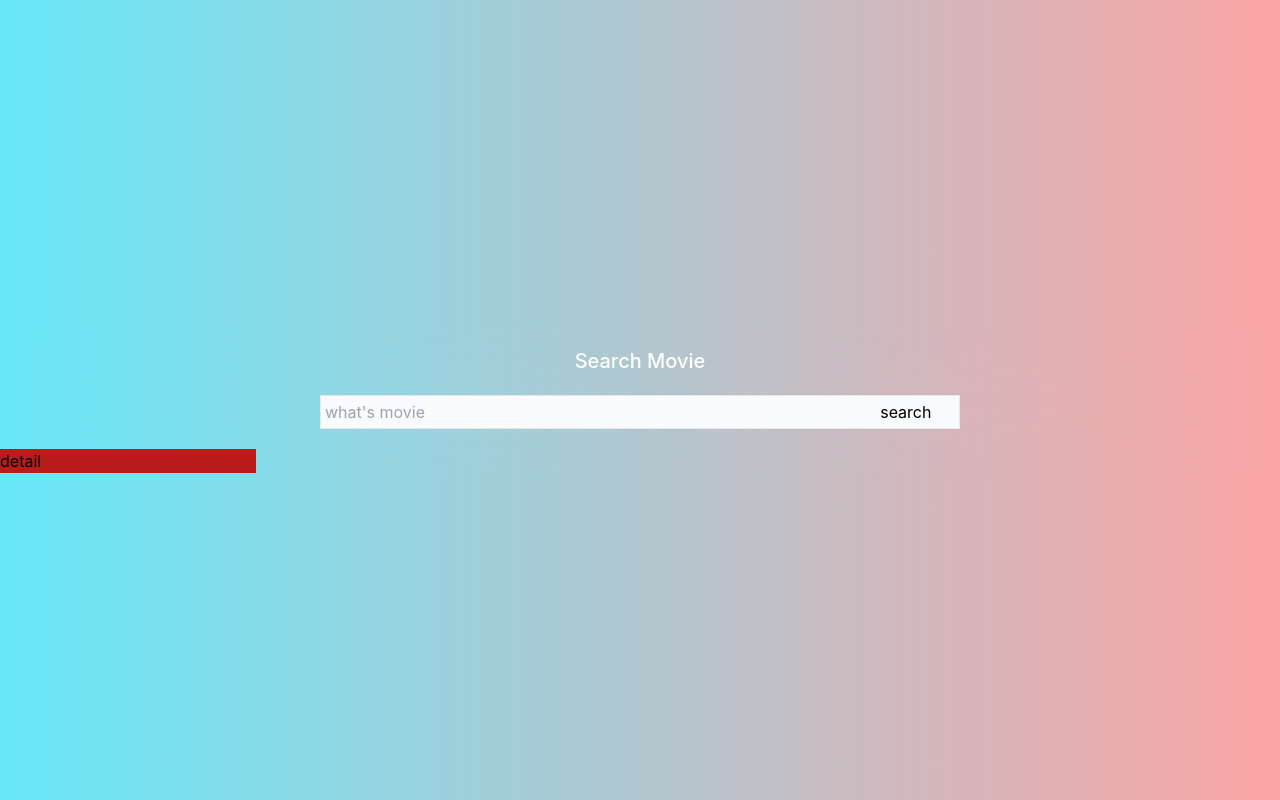
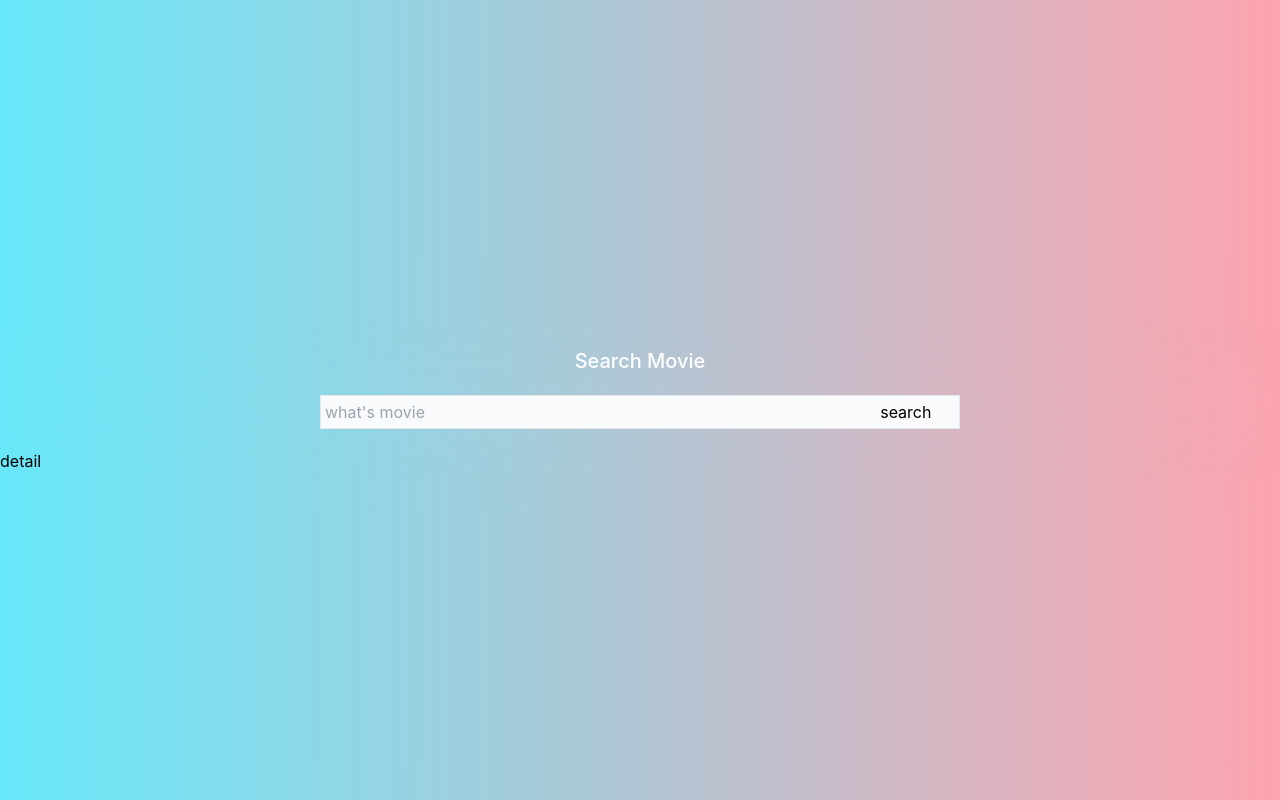
Before and after one commit to albaehaki/search-movie, a React (Create React App) app: page /detail in a window 1280 px wide. Built offline with nearby package versions, Linux system fonts and the light colour scheme.

Commit message:
new look

```diff
--- a/src/App.tsx
+++ b/src/App.tsx
@@ -49,7 +49,7 @@ function App() {
   return (
     //style={users ? { backgroundImage: `url(${users[0].Poster})` } : { backgroundColor: 'rgb(203 213 225)' }}
 
-    <div className="flex bg-cover h-screen bg-gradient-to-r from-cyan-300 to-red-300">
+    <div className="flex bg-cover h-screen bg-gradient-to-r from-cyan-300 to-rose-300">
       <div className='m-auto flex-col  w-screen backdrop-blur-2xl'>
         <div className='flex pt-5 pb-5'>
           <h1 className='text-xl font-medium m-auto invert'>Search Movie</h1>
--- a/src/Card/Card.tsx
+++ b/src/Card/Card.tsx
@@ -1,6 +1,7 @@
 import React from 'react';
 import img from "../1.jpg";
 import { useEffect, useState } from 'react';
+import { Link } from 'react-router-dom';
 
 
 export const Card: React.FunctionComponent<any> = ({ items }: any) => {
@@ -17,9 +18,10 @@ export const Card: React.FunctionComponent<any> = ({ items }: any) => {
             {items ? items.map((m: any, i: number) => {
                 return (
                     <div style={{ backgroundImage: `url(${m.Poster})` }} key={i} className=" col-span-1">
-                        <div className='flex flex-col px-5 pb-3 pt-5 backdrop-blur-lg h-full backdrop-brightness-50'>
+                        <div className='flex flex-col hover:p-1 px-5 pb-3 pt-5 backdrop-blur-lg h-full backdrop-brightness-[80%]'>
                             <img className='h-[250px]  m-auto' src={m.Poster} alt="" />
-                            <p className='invert-[100%] font-normal'>{m.Title}</p>
+                            <p className='mix-blend-difference font-medium'>{m.Title}</p>
+                            <Link className='absolute hover:backdrop-blur-sm hover:backdrop-brightness-[80%]  px-2 py-1  m-auto left-[50%] top-[50%] translate-x-[-50%] translate-y-[-50%] invert mix-blend-difference font-bold' to="detail">Detail</Link>
                         </div>
                     </div>)
             }) : <p className='invert flex font-medium m-auto col-span-full'>Tidak di temukan</p>}
--- a/src/detail/Detail.tsx
+++ b/src/detail/Detail.tsx
@@ -1,8 +1,8 @@
 import React from 'react';
 
-export const Detail: React.FunctionComponent<any> = () => {
+export const Detail: React.FunctionComponent<any> = ({ items }) => {
   return (
-    <div className='bg-red-700'>
+    <div className=''>
       <p>detail</p>
     </div>);
 };
```
